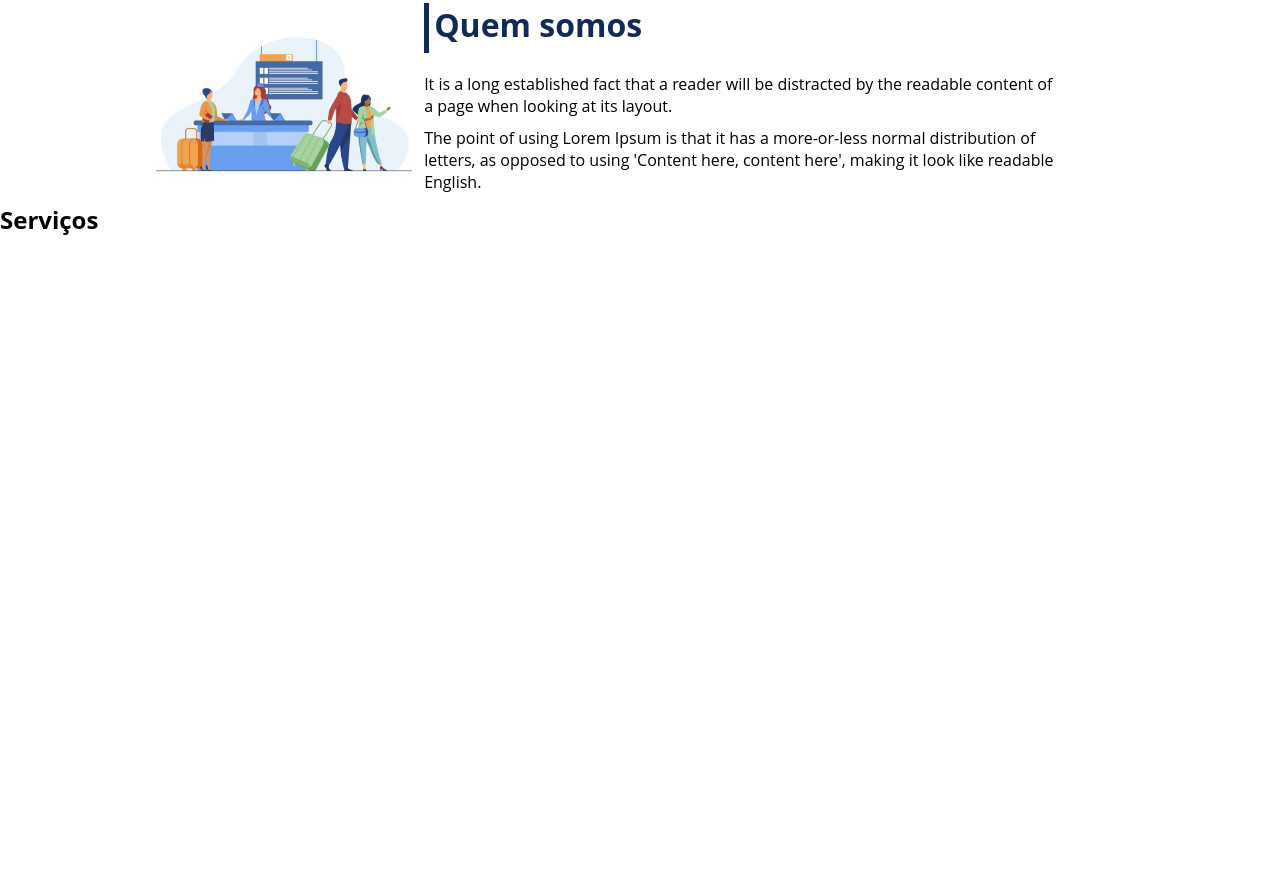
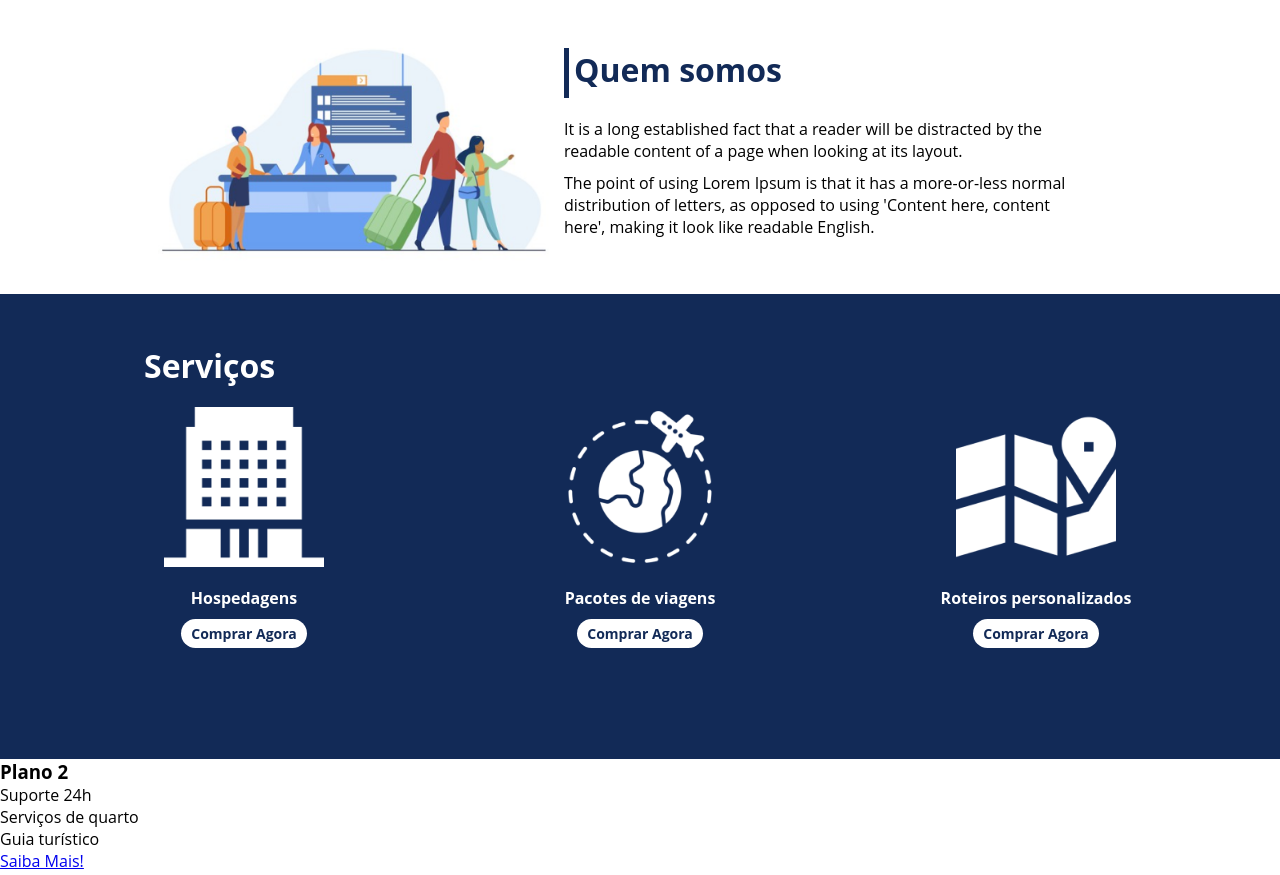
Before and after one commit to Ari-jr/projeto-flexbox, a plain HTML site: page index.html in a window 1280 px wide. Shown: the part 897-1772 px from the top of the page. Drawn offline with Linux system fonts and the light colour scheme.

Commit message:
Organizando a interface parte 2 v.1

```diff
--- a/index.html
+++ b/index.html
@@ -43,30 +43,32 @@
         </div>
     </div>
 
-    <div>
+    <div class="container-externo">
+        <div class="flex-container" id="servicos">
             <div>
                 <h2>Serviços</h2>
             </div>
 
-        <div>
-            <div>
+            <div class="list-servicos">
+                <div class="item-servico">
                     <div><img src="./images/icon-2.png" alt="hospedagens"></div>
                     <p>Hospedagens</p>
                     <a href="#">Comprar Agora</a>
                 </div>
 
-            <div>
+                <div class="item-servico">
                 <div><img src="./images/icon-1.png" alt="pacote de viagens"></div>
                 <p>Pacotes de viagens</p>
                 <a href="#">Comprar Agora</a>
                 </div>
 
-            <div>
+                <div class="item-servico">
                     <div><img src="./images/icon-3.png" alt="roteiros personalizados"></div>
                     <p>Roteiros personalizados</p>
                     <a href="#">Comprar Agora</a>
                 </div>
 
+            </div>
         </div>
     </div>
 
--- a/style.css
+++ b/style.css
@@ -116,7 +116,67 @@ header .menu{
 #quem-somos p{
     margin-bottom: 10px;
     width: 90%;
+}
 
+#quem-somos img{
+    min-width: 420px;
 }
 
 /* fim -  de quem somos */
+
+/* inicio - serviços */
+
+.container-externo{
+    background-color: #122A57;
+    width: 100%;
+}
+
+#servicos{
+    flex-direction: column;
+    padding-top: 50px;
+    padding-bottom: 100px;
+}
+
+#servicos h2{
+    color: #fff;
+    font-size: 32px;
+    margin-bottom: 20px;
+}
+
+.list-servicos{
+    display: flex;
+    justify-content: space-between;
+}
+
+.list-servicos .item-servico{
+    text-align: center;
+}
+
+.item-servico a{
+    width: 220px;
+    background-color: #fff;
+    border-radius: 30px;
+    width: 50px;
+    text-align: center;
+    margin-top: 20px;
+    line-height: 50px;
+    padding: 5px 10px;
+    color: #122A57;
+    font-size: 14px;
+    text-decoration: none;
+    font-weight: 700;
+}
+
+.item-servico p{
+    font-weight: 700;
+    font-size: 16px;
+    color: #fff;
+    margin-top: 20px;
+}
+
+.item-servico img{
+    width: 80%;
+    margin: auto;
+}
+
+/* fim - serviços */
```
Lines whose indentation alone changed are shown as unchanged.
